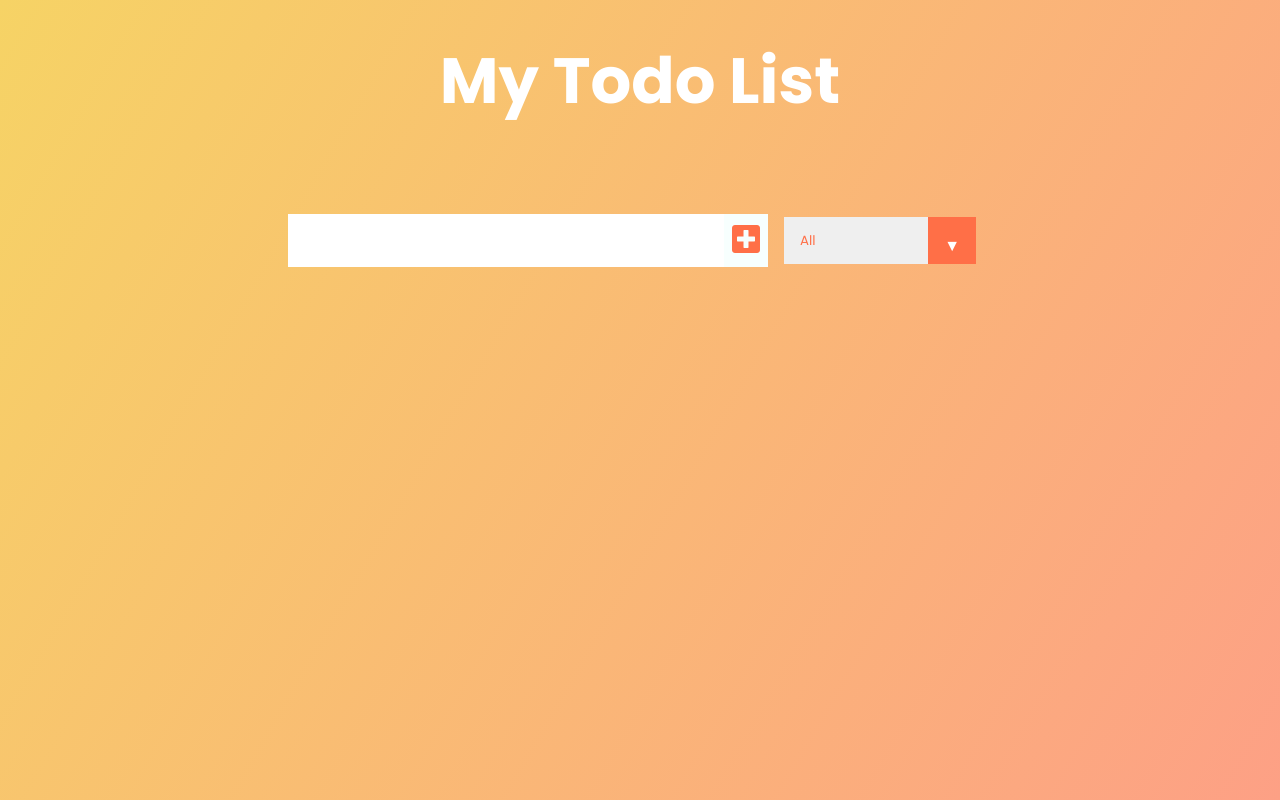
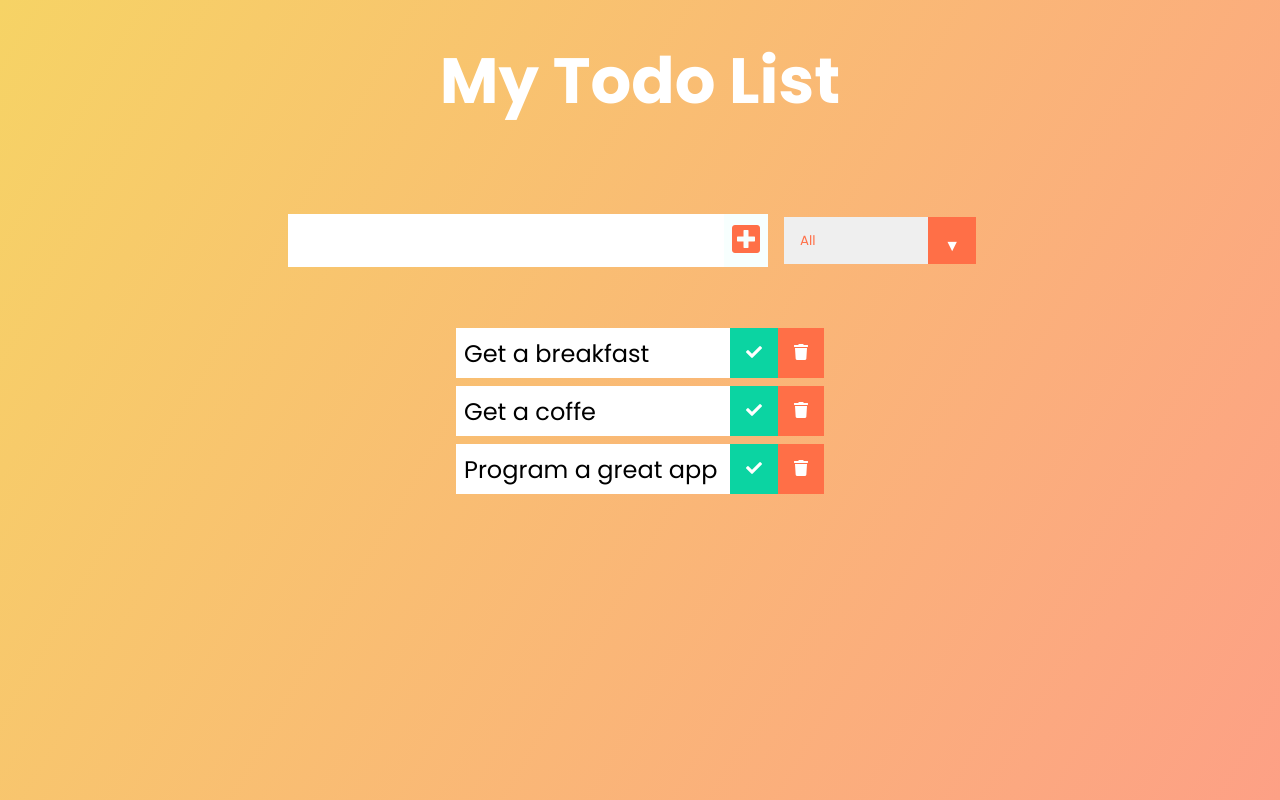
Before and after one commit to MaccKOT/yet-another-todo-list, a React (Create React App) app: page / in a window 1280 px wide. Built offline with nearby package versions, Linux system fonts and the light colour scheme.

Commit message:
Complete button functionality

```diff
--- a/src/App.js
+++ b/src/App.js
@@ -7,7 +7,27 @@ import TodoList from './components/TodoList';
 
 function App() {
   const [inputText, setInputText] = useState('');
-  const [todos, setTodos] = useState([]);
+
+  //mockup todos data
+  const mockup = [
+    {
+      text: 'Get a breakfast',
+      completed: false,
+      id: 1,
+    },
+    {
+      text: 'Get a coffe',
+      completed: false,
+      id: 2,
+    },
+    {
+      text: 'Program a great app',
+      completed: false,
+      id: 3,
+    },
+  ];
+
+  const [todos, setTodos] = useState(mockup);
 
   return (
     <div>
--- a/src/components/Form.js
+++ b/src/components/Form.js
@@ -8,6 +8,7 @@ const Form = ({ inputText, setInputText, todos, setTodos }) => {
 
   const submitTodoHandler = (e) => {
     e.preventDefault();
+    if (inputText === '') return;
     setTodos([
       ...todos,
       { text: inputText, completed: false, id: Math.random() * 1000 },
--- a/src/components/TodoItem.js
+++ b/src/components/TodoItem.js
@@ -5,11 +5,26 @@ export default function TodoItem({ text, todo, todos, setTodos }) {
   const deleteHandler = () => {
     setTodos(todos.filter((el) => el.id !== todo.id));
   };
+  const completeHandler = () => {
+    setTodos(
+      todos.map((item) => {
+        if (item.id === todo.id) {
+          return {
+            ...item,
+            completed: !item.completed,
+          };
+        }
+        return item;
+      })
+    );
+  };
 
   return (
     <div className="todo">
-      <li className="todo-item">{text}</li>
-      <button className="complete-btn">
+      <li className={`todo-item ${todo.completed ? 'completed' : ''}`}>
+        {text}
+      </li>
+      <button onClick={completeHandler} className="complete-btn">
         <i className="fas fa-check"></i>
       </button>
       <button onClick={deleteHandler} className="trash-btn">
```
